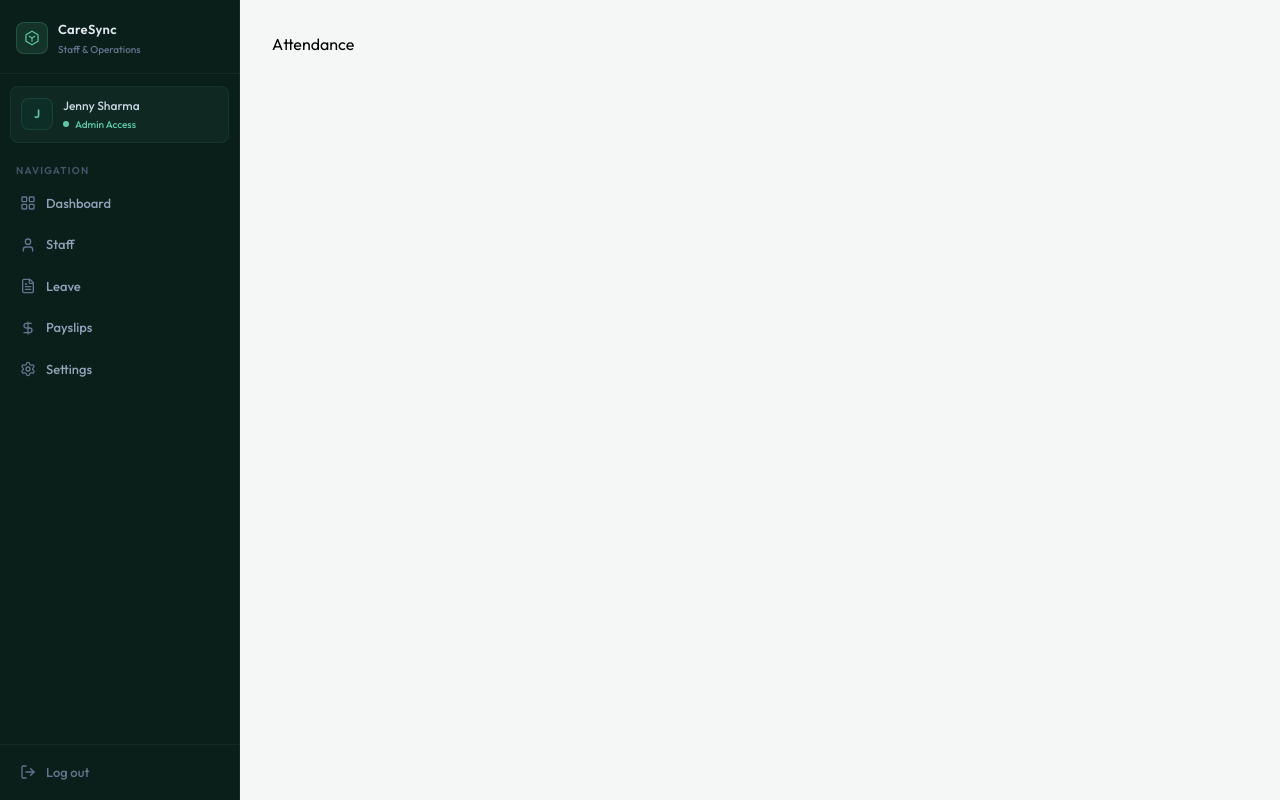
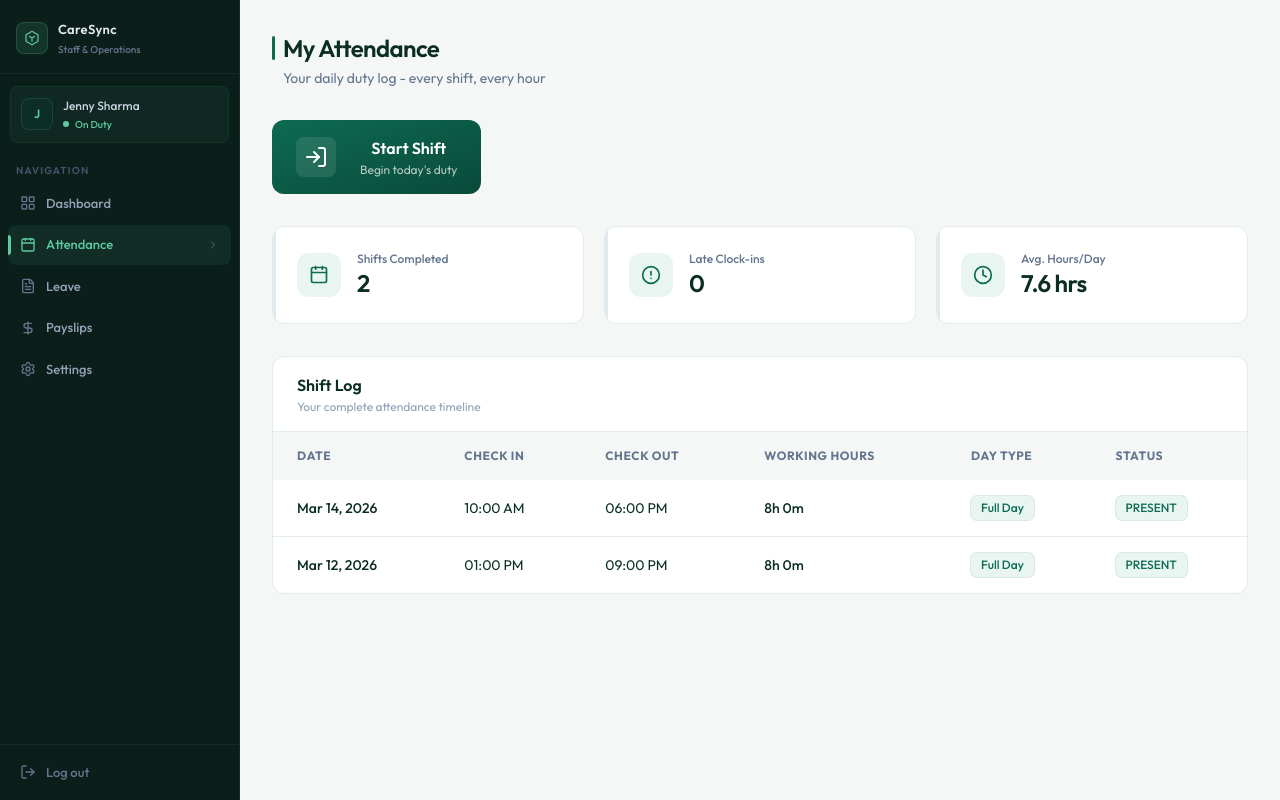
Before and after one commit to nikitatale/CareSync-Hospital-Management, a React (Vite) app in the folder frontend/: page /attendance in a window 1280 px wide. Built offline with nearby package versions, Linux system fonts and the light colour scheme.

Commit message:
Implement UI Design for Attendance Page

```diff
--- a/frontend/package.json
+++ b/frontend/package.json
@@ -11,6 +11,7 @@
   },
   "dependencies": {
     "@tailwindcss/vite": "^4.2.4",
+    "date-fns": "^4.1.0",
     "framer-motion": "^12.38.0",
     "lucide-react": "^1.14.0",
     "react": "^19.2.5",
--- a/frontend/src/components/Sidebar.jsx
+++ b/frontend/src/components/Sidebar.jsx
@@ -20,7 +20,7 @@
     setMobileMenu(false);
   }, [pathname]);
 
-  const role = "ADMIN" || "STAFF"
+  const role = "" || "STAFF"
 
   const navItems = [
     { name: "Dashboard",  href: "/dashboard", icon: LayoutGridIcon },
--- /dev/null
+++ b/frontend/src/components/attendance/AttendanceHistory.jsx
@@ -0,0 +1,78 @@
+import { motion } from 'framer-motion'
+import { getDayTypeDisplay, getWorkingHoursDisplay } from '../../assets/assets'
+import { format } from "date-fns"
+
+const AttendanceHistory = ({ history }) => {
+  return (
+    <motion.div
+      className='card overflow-hidden'
+      initial={{ opacity: 0, y: 24 }}
+      animate={{ opacity: 1, y: 0 }}
+      transition={{ duration: 0.5, delay: 0.35, ease: [0.25, 0.1, 0.25, 1] }}>
+
+      <div className='px-6 py-4 border-b border-[#e2ede8]'>
+        <h3 className='font-semibold text-[#0a2e24]'>Shift Log</h3>
+        <p className='text-xs text-slate-400 mt-0.5'>Your complete attendance timeline</p>
+      </div>
+
+      <div className='overflow-x-auto'>
+        <table className='table-modern'>
+          <thead>
+            <tr>
+              <th className='px-6 py-4'>Date</th>
+              <th className='px-6 py-4'>Check In</th>
+              <th className='px-6 py-4'>Check Out</th>
+              <th className='px-6 py-4'>Working Hours</th>
+              <th className='px-6 py-4'>Day Type</th>
+              <th className='px-6 py-4'>Status</th>
+            </tr>
+          </thead>
+          <tbody>
+            {history.length === 0 ? (
+              <tr>
+                <td colSpan={6} className='text-center py-16 text-slate-400'>
+                  No attendance records yet - clock in to get started
+                </td>
+              </tr>
+            ) : (
+              history.map((record) => {
+                const dayType = getDayTypeDisplay(record)
+                return (
+                  <tr key={record._id || record.id}>
+                    <td className='px-6 py-4 font-medium text-[#0a2e24]'>
+                      {format(new Date(record.date), "MMM dd, yyyy")}
+                    </td>
+                    <td className='px-6 py-4 text-[#0a2e24]'>
+                      {record.checkIn ? format(new Date(record.checkIn), "hh:mm a") : "—"}
+                    </td>
+                    <td className='px-6 py-4 text-[#0a2e24]'>
+                      {record.checkOut ? format(new Date(record.checkOut), "hh:mm a") : "—"}
+                    </td>
+                    <td className='px-6 py-4 text-[#0a2e24] font-medium'>
+                      {getWorkingHoursDisplay(record)}
+                    </td>
+                    <td className='px-6 py-4'>
+                      {dayType.label !== "-"
+                        ? <span className={`badge ${dayType.className}`}>{dayType.label}</span>
+                        : "—"}
+                    </td>
+                    <td className='px-6 py-4'>
+                      <span className={`badge ${
+                        record.status === "PRESENT" ? "badge-success" :
+                        record.status === "LATE"    ? "badge-warning" : "badge-danger"
+                      }`}>
+                        {record.status}
+                      </span>
+                    </td>
+                  </tr>
+                )
+              })
+            )}
+          </tbody>
+        </table>
+      </div>
+    </motion.div>
+  )
+}
+
+export default AttendanceHistory
--- /dev/null
+++ b/frontend/src/components/attendance/AttendanceStats.jsx
@@ -0,0 +1,48 @@
+import { AlertCircleIcon, CalendarIcon, ClockIcon } from 'lucide-react'
+import { motion } from 'framer-motion'
+
+const AttendanceStats = ({ history }) => {
+
+  const totalPresent = history.filter((h) => h.status === "PRESENT" || h.status === "LATE").length
+  const totalLate = history.filter((h) => h.status === "LATE").length
+
+  const stats = [
+    { label: "Shifts Completed", value: totalPresent, icon: CalendarIcon },
+    { label: "Late Clock-ins",   value: totalLate,    icon: AlertCircleIcon },
+    { label: "Avg. Hours/Day",   value: "7.6 hrs",    icon: ClockIcon },
+  ]
+
+  return (
+    <motion.div
+      className='grid grid-cols-1 sm:grid-cols-3 gap-4 sm:gap-5 mb-8'
+      initial="hidden"
+      animate="show"
+      variants={{ hidden: {}, show: { transition: { staggerChildren: 0.12 } } }}>
+
+      {stats.map((s) => (
+        <motion.div
+          key={s.label}
+          variants={{
+            hidden: { opacity: 0, y: 20 },
+            show: { opacity: 1, y: 0, transition: { duration: 0.45, ease: [0.25, 0.1, 0.25, 1] } }
+          }}
+          whileHover={{ y: -2, transition: { duration: 0.2 } }}
+          className='card p-5 sm:p-6 flex items-center gap-4 relative overflow-hidden group cursor-default'>
+
+          <div className='absolute left-0 top-0 bottom-0 w-[3px] rounded-r-full bg-slate-200 group-hover:bg-[#0d6b52] transition-colors duration-300'/>
+
+          <div className='p-3 bg-[#e8f5f0] rounded-xl group-hover:bg-[#d4ede6] transition-colors duration-200'>
+            <s.icon className='w-5 h-5 text-[#0d6b52]'/>
+          </div>
+
+          <div>
+            <p className='text-xs text-slate-500 font-medium'>{s.label}</p>
+            <p className='text-2xl font-semibold text-[#0a2e24] tracking-tight'>{s.value}</p>
+          </div>
+        </motion.div>
+      ))}
+    </motion.div>
+  )
+}
+
+export default AttendanceStats
--- /dev/null
+++ b/frontend/src/components/attendance/CheckInButton.jsx
@@ -0,0 +1,73 @@
+import { Loader2Icon, LogInIcon, LogOutIcon } from 'lucide-react'
+import { useState } from 'react'
+import { motion } from 'framer-motion'
+
+const CheckInButton = ({ todayRecord, onAction }) => {
+  const [loading, setLoading] = useState(false)
+
+  const handleAttendance = async () => {
+    setLoading(true)
+    setTimeout(() => {
+      setLoading(false)
+      onAction()
+    }, 1000)
+  }
+
+  if (todayRecord?.checkOut) {
+    return (
+      <motion.div
+        initial={{ opacity: 0, scale: 0.97 }}
+        animate={{ opacity: 1, scale: 1 }}
+        transition={{ duration: 0.4, ease: [0.25, 0.1, 0.25, 1] }}
+        className='flex flex-col items-center justify-center p-8 bg-[#f4f7f5] rounded-2xl border border-[#e2ede8] text-center'>
+        <div className='w-12 h-12 bg-[#e8f5f0] rounded-full flex items-center justify-center mb-3'>
+          <LogOutIcon className='w-5 h-5 text-[#0d6b52]'/>
+        </div>
+        <h3 className='text-lg font-semibold text-[#0a2e24]'>Shift Wrapped Up!</h3>
+        <p className='text-slate-500 text-sm mt-1'>Great work today — rest up, see you tomorrow</p>
+      </motion.div>
+    )
+  }
+
+  const isCheckedIn = !!todayRecord?.isCheckIn
+
+  return (
+    <motion.div
+      initial={{ opacity: 0, y: 12 }}
+      animate={{ opacity: 1, y: 0 }}
+      transition={{ duration: 0.4, ease: [0.25, 0.1, 0.25, 1] }}>
+
+      <motion.button
+        onClick={handleAttendance}
+        disabled={loading}
+        whileHover={{ scale: 1.02 }}
+        whileTap={{ scale: 0.97 }}
+        className={`flex items-center gap-6 cursor-pointer px-6 py-4 rounded-xl text-white transition-all duration-200
+          ${isCheckedIn
+            ? 'bg-gradient-to-br from-[#0a2e24] to-[#051a12]'
+            : 'bg-gradient-to-br from-[#0d6b52] to-[#0a4a3a]'
+          }`}>
+
+        <div className='p-2 bg-white/10 rounded-lg'>
+          {loading
+            ? <Loader2Icon className='size-6 animate-spin'/>
+            : isCheckedIn
+              ? <LogOutIcon className='size-6'/>
+              : <LogInIcon className='size-6'/>
+          }
+        </div>
+
+        <div className='flex flex-col'>
+          <span className='text-base font-semibold'>
+            {loading ? "Please wait..." : isCheckedIn ? "End Shift" : "Start Shift"}
+          </span>
+          <span className='text-xs opacity-70 mt-0.5'>
+            {isCheckedIn ? "Mark your shift complete" : "Begin today's duty"}
+          </span>
+        </div>
+      </motion.button>
+    </motion.div>
+  )
+}
+
+export default CheckInButton
--- a/frontend/src/pages/Attendance.jsx
+++ b/frontend/src/pages/Attendance.jsx
@@ -1,8 +1,65 @@
+import { useCallback, useEffect, useState } from "react"
+import { dummyAttendanceData } from "../assets/assets"
+import { motion } from "framer-motion"
+import Loading from "../components/Loading"
+import CheckInButton from "../components/attendance/CheckInButton"
+import AttendanceStats from "../components/attendance/AttendanceStats"
+import AttendanceHistory from "../components/attendance/AttendanceHistory"
+
+const Attendance = () => {
+  const [history, setHistory] = useState([])
+  const [loading, setLoading] = useState(true)
+  const [isDeleted, setIsDeleted] = useState(false)
+
+  const fetchData = useCallback(async () => {
+    setHistory(dummyAttendanceData)
+    setTimeout(() => setLoading(false), 1000)
+  }, [])
+
+  useEffect(() => { fetchData() }, [fetchData])
+
+  if (loading) return <Loading/>
+
+  const today = new Date()
+  today.setHours(0, 0, 0, 0)
+  const todayRecord = history.find(
+    (r) => new Date(r.date).toDateString() === today.toDateString()
+  )
+
+  return (
+    <motion.div
+      initial={{ opacity: 0, y: 16 }}
+      animate={{ opacity: 1, y: 0 }}
+      transition={{ duration: 0.45, ease: [0.25, 0.1, 0.25, 1] }}>
 
 
-const Attendance = () => {
-  return (
-    <div>Attendance</div>
+      <div className="page-header">
+        <div className="flex items-center gap-2 mb-1">
+          <div className="w-[3px] h-6 rounded-sm bg-[#0d6b52]"/>
+          <h1 className="text-2xl font-semibold text-[#0a2e24] tracking-tight">My Attendance</h1>
+        </div>
+        <p className="page-subtitle">Your daily duty log - every shift, every hour</p>
+      </div>
+
+
+      {isDeleted ? (
+        <motion.div
+          initial={{ opacity: 0 }} animate={{ opacity: 1 }}
+          className="mb-8 p-5 bg-rose-50 border border-rose-200 rounded-2xl flex items-start gap-3">
+          <div className="w-5 h-5 mt-0.5 text-rose-500 shrink-0">⚠</div>
+          <p className="text-rose-600 text-sm">
+            Your staff profile has been deactivated. Please contact HR for assistance.
+          </p>
+        </motion.div>
+      ) : (
+        <div className="mb-8">
+          <CheckInButton todayRecord={todayRecord} onAction={fetchData}/>
+        </div>
+      )}
+
+      <AttendanceStats history={history}/>
+      <AttendanceHistory history={history}/>
+    </motion.div>
   )
 }
 
--- a/frontend/src/pages/Staff.jsx
+++ b/frontend/src/pages/Staff.jsx
@@ -22,11 +22,11 @@
     setTimeout(() => {
       setLoading(false);
     }, 1000);
-   },[])
+   },[selectDept])
 
    useEffect(() => {
     fetchStaffs();
-   }, [])
+   }, [fetchStaffs])
 
 
    const filtered = staffs.filter((emp) => `${emp.firstName} ${emp.lastName} ${emp.position}`.toLowerCase().includes(search.toLowerCase()))
```
Also changed, not shown: 1 other file (tests, documents, lock files or other folders).
